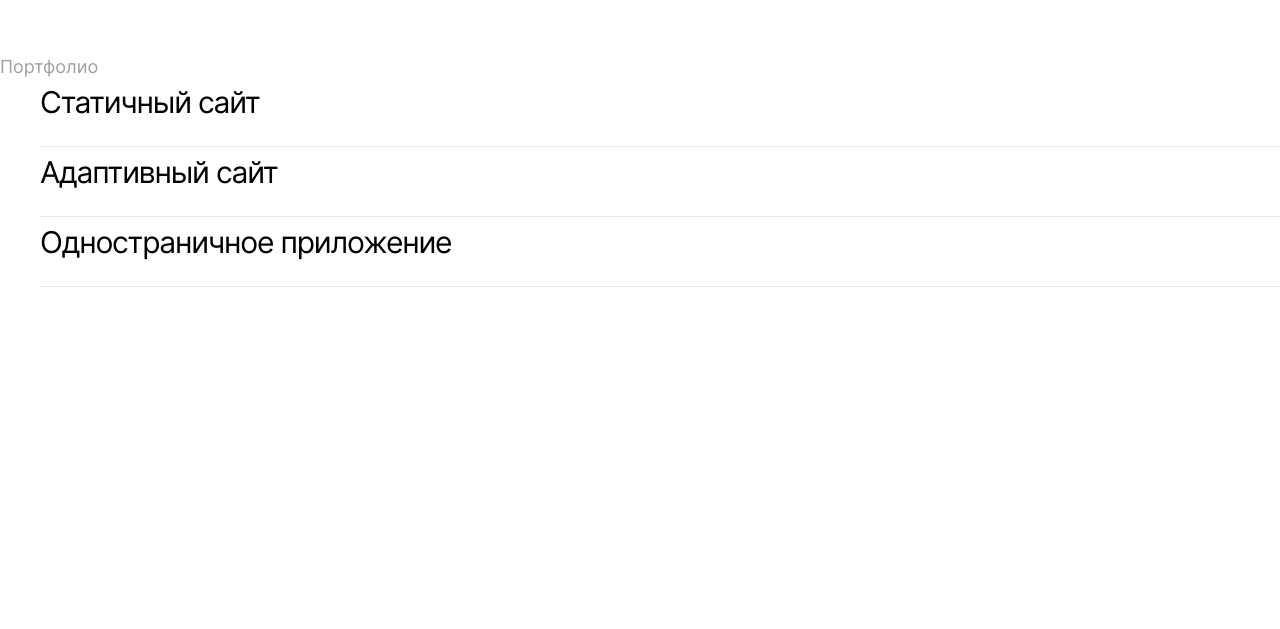
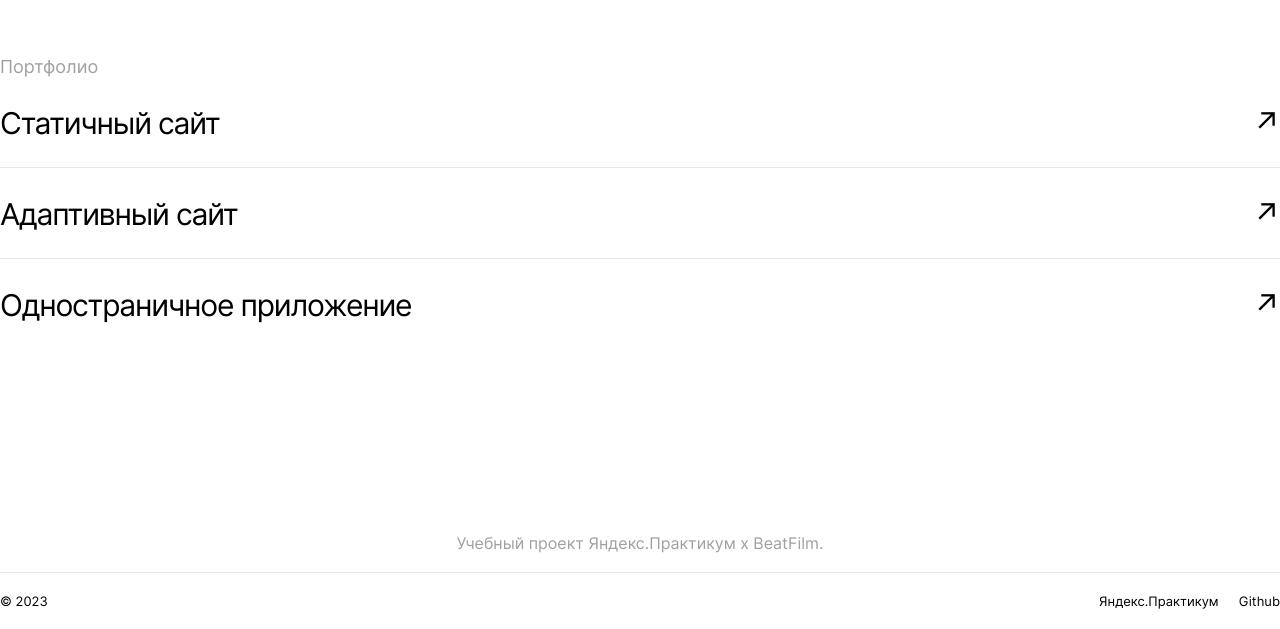
Before and after one commit to tatiana-dorokhova/movies-explorer-frontend, a React (Create React App) app: page / in a window 1280 px wide. Shown: the part 2644-3273 px from the top of the page. Before the commit the page ends 2931 px from the top, so only its background shows below. Built offline with nearby package versions, Linux system fonts and the light colour scheme.

Commit message:
portfolio finished, footer added

```diff
--- a/src/components/AboutMe/AboutMe.js
+++ b/src/components/AboutMe/AboutMe.js
@@ -19,6 +19,8 @@ function AboutMe(props) {
           <a
             className="about-me__github-link"
             href="https://github.com/tatiana-dorokhova"
+            target="_blank"
+            rel="noreferrer"
           >
             Github
           </a>
--- a/src/components/App.js
+++ b/src/components/App.js
@@ -6,6 +6,7 @@ import Header from './Header/Header';
 import Main from './Main/Main';
 
 import { CurrentUserContext } from '../contexts/CurrentUserContext';
+import Footer from './Footer/Footer';
 
 function App() {
   const [currentUser, setCurrentUser] = React.useState({});
@@ -19,6 +20,7 @@ function App() {
           <Routes>
             <Route path="/" element={<Main />} />
           </Routes>
+          <Footer />
         </div>
       </CurrentUserContext.Provider>
     </>
--- a/src/components/Footer/Footer.css
+++ b/src/components/Footer/Footer.css
@@ -0,0 +1,55 @@
+.footer {
+  width: 100%;
+  display: flex;
+  flex-direction: column;
+  align-items: center;
+  padding: 79px 70px 20px;
+}
+
+.footer__description {
+  margin: 0;
+  padding: 0;
+  width: 100%;
+  text-align: center;
+  border-bottom: 1px solid #e8e8e8;
+  padding-bottom: 20px;
+  color: #a0a0a0;
+}
+
+.footer__columns {
+  width: 100%;
+  display: flex;
+  justify-content: space-between;
+  padding: 20px 0 0;
+}
+
+.footer__copyright {
+  padding: 0;
+  margin: 0;
+  font-weight: 400;
+  font-size: 13px;
+  line-height: 16px;
+}
+
+.footer__links {
+  padding: 0;
+  margin: 0;
+  display: flex;
+  justify-content: space-between;
+}
+
+.footer__link {
+  padding: 0;
+  margin: 0;
+  text-decoration: none;
+  color: black;
+  font-weight: 400;
+  font-size: 13px;
+  line-height: 16px;
+  text-align: right;
+  margin-right: 20px;
+}
+
+.footer__link:last-of-type {
+  margin-right: 0;
+}
--- a/src/components/Footer/Footer.js
+++ b/src/components/Footer/Footer.js
@@ -1 +1,35 @@
 // презентационный компонент, который отрисовывает подвал
+import './Footer.css';
+
+function Footer(props) {
+  return (
+    <div className="footer">
+      <p className="footer__description">
+        Учебный проект Яндекс.Практикум х BeatFilm.
+      </p>
+      <div className="footer__columns">
+        <div className="footer__copyright">© 2023</div>
+        <nav className="footer__links">
+          <a
+            className="footer__link"
+            href="https://practicum.yandex.ru"
+            target="_blank"
+            rel="noreferrer"
+          >
+            Яндекс.Практикум
+          </a>
+          <a
+            className="footer__link"
+            href="https://github.com/tatiana-dorokhova"
+            target="_blank"
+            rel="noreferrer"
+          >
+            Github
+          </a>
+        </nav>
+      </div>
+    </div>
+  );
+}
+
+export default Footer;
--- a/src/components/Portfolio/Portfolio.css
+++ b/src/components/Portfolio/Portfolio.css
@@ -14,6 +14,7 @@
 
 .portfolio__list {
   margin: 0;
+  padding: 0;
   list-style: none;
 }
 
@@ -23,5 +24,17 @@
   line-height: 50px;
   letter-spacing: -0.04em;
   border-bottom: 1px solid #e8e8e8;
-  padding-bottom: 19px;
+  padding: 21px 0 19px;
+  display: flex;
+  justify-content: space-between;
 }
+
+.portfolio__item:last-of-type {
+  border-bottom: none;
+  padding-bottom: 125px;
+}
+
+.portfolio__link {
+  text-decoration: none;
+  color: black;
+}
--- a/src/components/Portfolio/Portfolio.js
+++ b/src/components/Portfolio/Portfolio.js
@@ -6,9 +6,24 @@ function Portfolio(props) {
     <section className="portfolio">
       <h2 className="portfolio__title">Портфолио</h2>
       <ul className="portfolio__list">
-        <li className="portfolio__item">Статичный сайт</li>
-        <li className="portfolio__item">Адаптивный сайт</li>
-        <li className="portfolio__item">Одностраничное приложение</li>
+        <li className="portfolio__item">
+          <div>Статичный сайт</div>
+          <a className="portfolio__link" href="#">
+            ↗
+          </a>
+        </li>
+        <li className="portfolio__item">
+          <div>Адаптивный сайт</div>
+          <a className="portfolio__link" href="#">
+            ↗
+          </a>
+        </li>
+        <li className="portfolio__item">
+          <div>Одностраничное приложение</div>
+          <a className="portfolio__link" href="#">
+            ↗
+          </a>
+        </li>
       </ul>
     </section>
   );
--- a/src/components/Techs/Techs.css
+++ b/src/components/Techs/Techs.css
@@ -43,7 +43,7 @@
 .techs__list {
   display: flex;
   list-style: none;
-  padding-top: 100px;
+  padding: 100px 0 0;
 }
 
 .techs__item {
```
